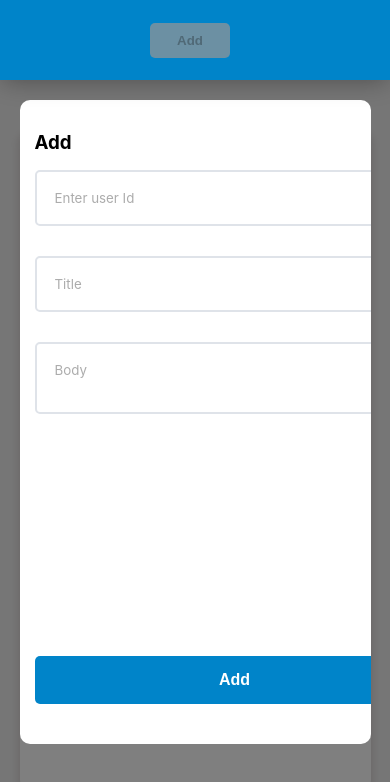
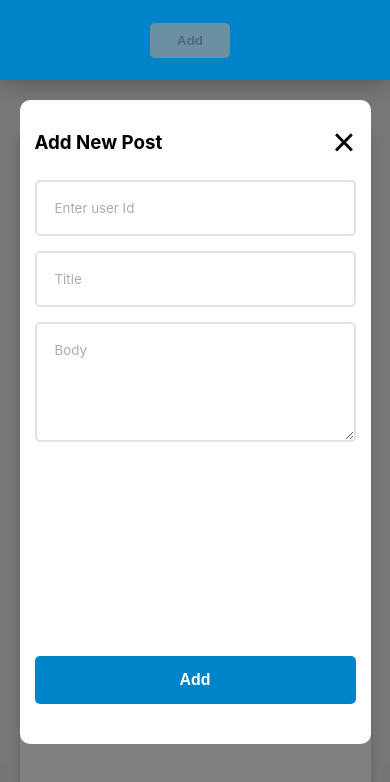
Before and after one commit to sameerwatts/incubex-list-project, a React (Create React App) app: page / in a window 390 px wide. Both pictures are taken after a click on the button "Add". Shown: the top 782 px of the page. Built offline with nearby package versions, Linux system fonts and the light colour scheme; no server answers.

Commit message:
style(Forms): Fix padding and width in responsive screens

```diff
--- a/src/Component/DataTile/style.css
+++ b/src/Component/DataTile/style.css
@@ -17,7 +17,7 @@
 }
 
 .data-cards {
-    border-bottom: 1px solid gray;
+    border-bottom: 1px solid lightgray;
     padding: 0px 20px;
 }
 
@@ -31,7 +31,7 @@
 
 .userHeading {
     font-size: 18px;
-    color: var(--yellow);
+    color: var(--blue);
     margin-bottom: 10px;
 }
 
--- a/src/Component/Formik/Textarea.js
+++ b/src/Component/Formik/Textarea.js
@@ -6,7 +6,7 @@ const Textarea = (props) => {
     const { name,errClass,disabled, ...rest } = props;
     return (
         <div className="form-control">
-            <Field id={name} name={name}  {...rest} as="textarea"/>
+            <Field id={name} name={name}  {...rest} as="textarea" rows="5"/>
             <ErrorMessage name={name} component={TextError} className={errClass}/>
         </div>
     );
--- a/src/Component/Formik/style.css
+++ b/src/Component/Formik/style.css
@@ -16,7 +16,7 @@ input[type="text"].customInput::placeholder, textarea.customInput::placeholder {
 
 .form-control {
     position: relative;
-    margin-bottom: 30px;
+    margin-bottom: 15px;
 }
 
 .error {
--- a/src/Component/Forms/AddForm/index.js
+++ b/src/Component/Forms/AddForm/index.js
@@ -46,7 +46,7 @@ const AddForm = ({ popupModalHandler, renderPage, updateError }) => {
             <Form className="form d-flex flex-column justify-between">
                 <div>
                     <div className="cardHeadings d-flex justify-between align-center mb-20">
-                        <h3 className="fw-normal">Add</h3>
+                        <h3 className="fw-normal">Add New Post</h3>
                         <button type="reset" className="close-button" onClick={popupModalHandler}>&times;</button>
                     </div>
 
--- a/src/Component/Forms/style.css
+++ b/src/Component/Forms/style.css
@@ -1,10 +1,10 @@
 .cardHeadings {
     width: 100%;
-    margin: 0 auto;
+    margin: 0 auto 15px auto;
 }
 
 .form {
-    width: 400px;
+    width: 100%;
     margin: 0 auto;
     height: 100%;
 }
@@ -27,6 +27,9 @@
 }
 
 @media only screen and (min-width: 768px) {
+    .form {
+        width: 400px;
+    }
     .cardHeadings {
         width: 400px;
     }
```
Also changed, not shown: src/assets/images/pencil.svg, src/assets/images/trash.svg.
